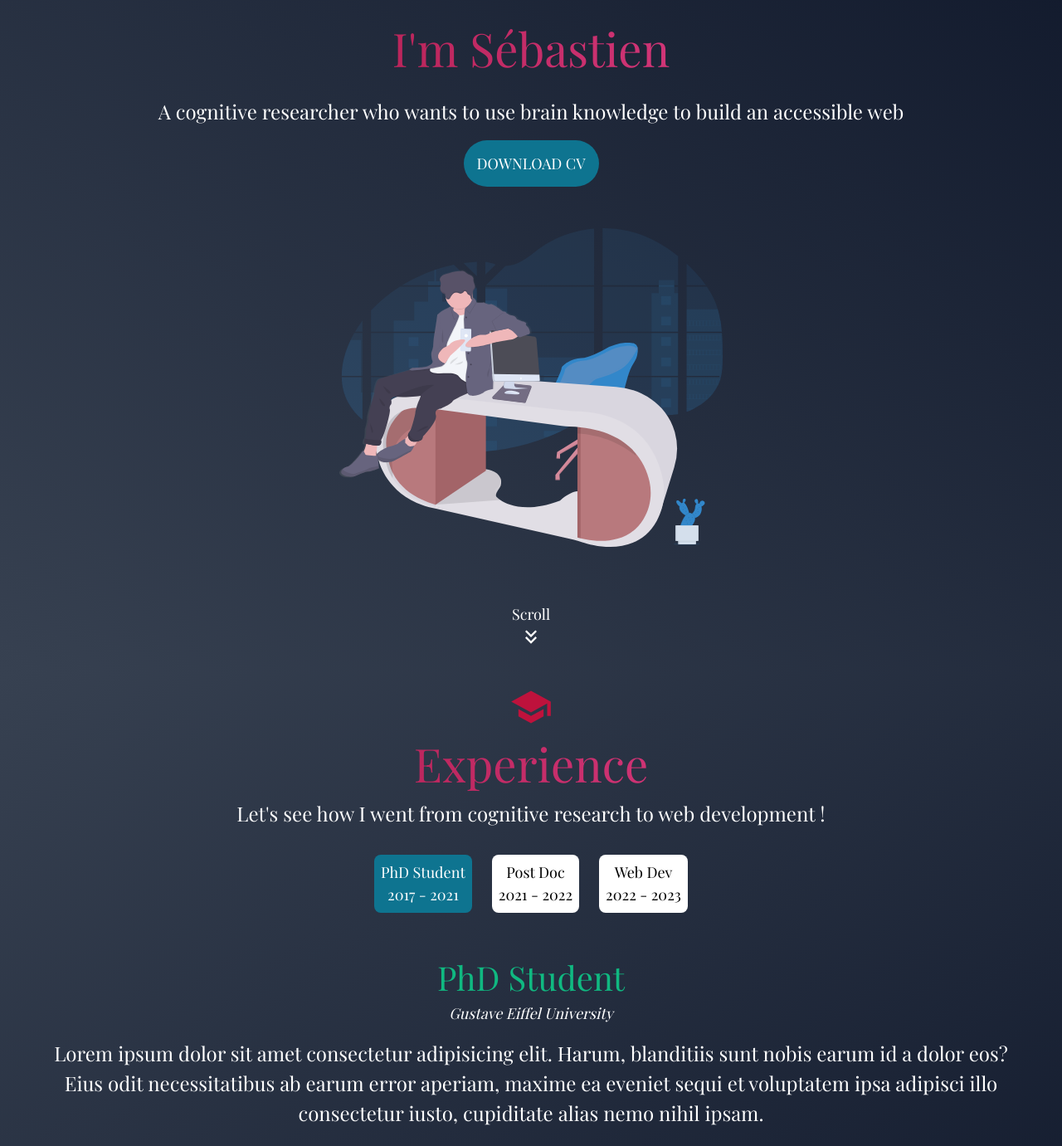
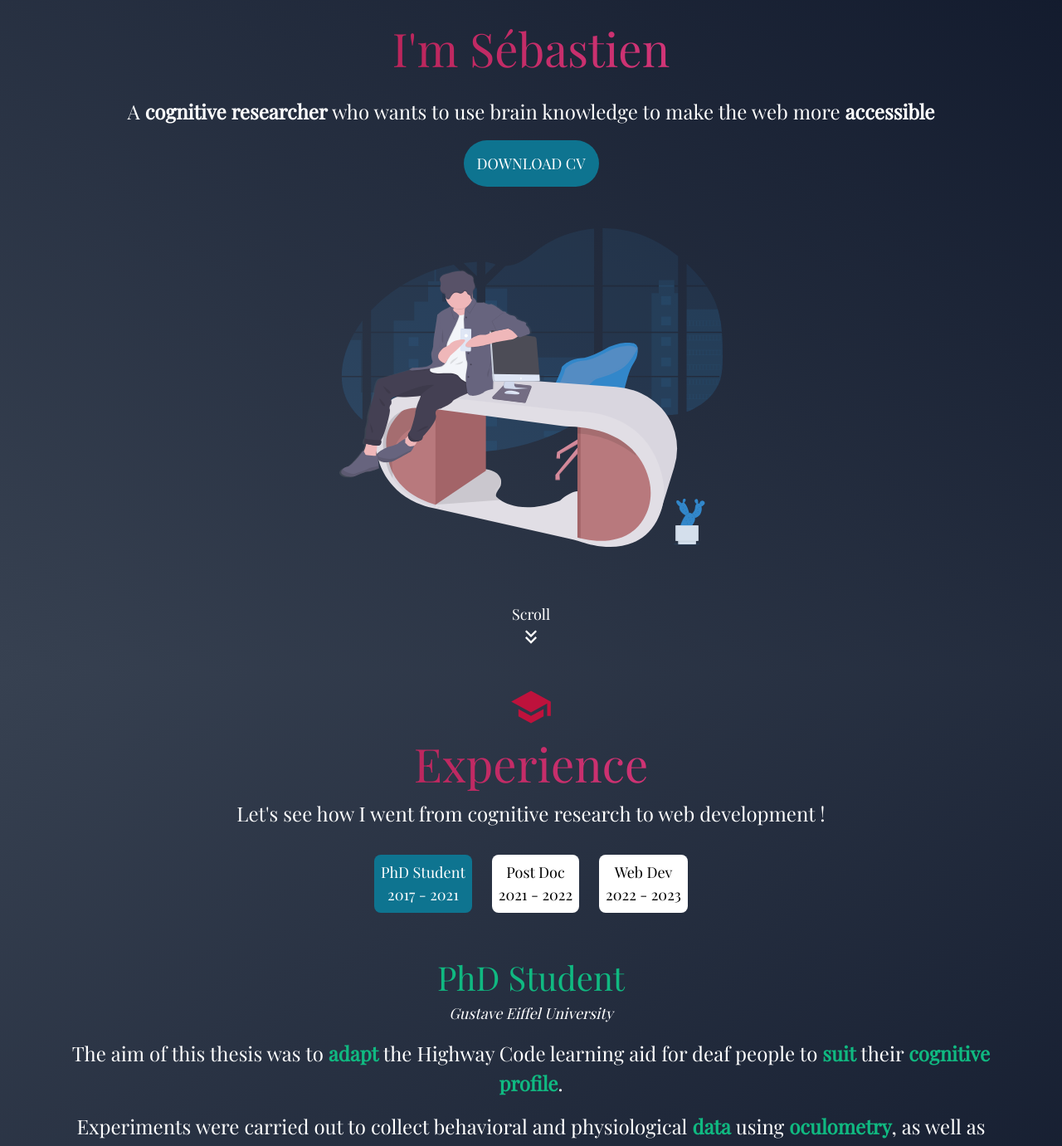
Before and after one commit to SebastienLaurentt/Portfolio-SL, a React (Vite) app: page / in a window 1280 px wide. Shown: the part 223-1604 px from the top of the page at 83% size. Built offline with nearby package versions, Linux system fonts and the light colour scheme.

Commit message:
content on experiments sections

```diff
--- a/src/sections/Experiences.tsx
+++ b/src/sections/Experiences.tsx
@@ -23,8 +23,13 @@ function Experiences() {
         <h3 className="mb-0">PhD Student</h3>
         <h4 className="">Gustave Eiffel University</h4>
         <p className="">
-          Lorem ipsum dolor sit amet consectetur adipisicing elit. Harum, blanditiis sunt nobis earum id a dolor eos? Eius odit necessitatibus ab earum error aperiam, maxime ea eveniet sequi et voluptatem ipsa adipisci illo consectetur iusto, cupiditate alias nemo nihil ipsam.
+        The aim of this thesis was to <strong className='text-emerald-500'>adapt</strong>  the Highway Code learning aid for deaf people to <strong className='text-emerald-500'>suit</strong> their <strong className='text-emerald-500'>cognitive profile</strong>.
         </p>
+        <p className="">
+        Experiments were carried out to collect behavioral and physiological <strong className='text-emerald-500'>data</strong> using <strong className='text-emerald-500'>oculometry</strong>, as well as <strong className='text-emerald-500'>brain</strong> activity.
+        </p>
+
+
         <img src={brainlogo} alt="An illustration of researchers doing brain research. (Copyright @ https://fr.freepik.com/vecteurs-libre/illustration-concept-chimie-du-cerveau_29654747.htm#&position=2&from_view=user)" className="mt-4 md:mt-8 h-48 md:h-80 mx-auto" />
       </div>
     );
@@ -34,8 +39,14 @@ function Experiences() {
         <h3 className="mb-0">Post Doc</h3>
         <h4 className="">Gustave Eiffel University</h4>
         <p className="">
-        Lorem ipsum dolor sit amet consectetur adipisicing elit. Harum, blanditiis sunt nobis earum id a dolor eos? Eius odit necessitatibus ab earum error aperiam, maxime ea eveniet sequi et voluptatem ipsa adipisci illo consectetur iusto, cupiditate alias nemo nihil ipsam.
+        This post-doctorate was linked to a <strong className='text-emerald-500'>European</strong> project to assess the <strong className='text-emerald-500'>acceptability</strong> of <strong className='text-emerald-500'>autonomous</strong> vehicles for young and elderly people.
         </p>
+        <p className="">
+        A <strong className='text-emerald-500'>driving</strong> simulator was used to immerse participants in various <strong className='text-emerald-500'>scenarios</strong> to gather their <strong className='text-emerald-500'>impressions</strong>.
+        </p>
+
+
+
         <img src={carlogo} alt="An illustration of an individual in a car without a steering wheel because it is an autonomous vehicle. (Copyright @ https://fr.freepik.com/vecteurs-libre/illustration-concept-voiture-autonome_19184615.htm#&position=1&from_view=user)" className="mt-4 md:mt-8 h-48 md:h-80 mx-auto" />
       </>
     );
@@ -45,7 +56,10 @@ function Experiences() {
         <h3 className="mb-0">Web Dev</h3>
         <h4 className="">O'Clock Company</h4>
         <p className="">
-        Lorem ipsum dolor sit amet consectetur adipisicing elit. Harum, blanditiis sunt nobis earum id a dolor eos? Eius odit necessitatibus ab earum error aperiam, maxime ea eveniet sequi et voluptatem ipsa adipisci illo consectetur iusto, cupiditate alias nemo nihil ipsam.
+        The goal of this training was to provide the necessary <strong className='text-emerald-500'>foundations</strong> for website development, teaching programming languages such as <strong className='text-emerald-500'>JavaScript</strong> or <strong className='text-emerald-500'>PHP</strong>.
+        </p>
+        <p className="">
+        A final project (<i>refer to <strong className='text-emerald-500'>Codit</strong>, see below</i>) was carried out over a duration of <strong className='text-emerald-500'>1 month</strong> to consolidate the knowledge acquired during the previous month.
         </p>
         <img src={computerlogo} alt="An illustration of a laptop used for programming. (Copyright @ https://fr.freepik.com/vecteurs-libre/illustration-concept-codage-main_21864184.htm#&position=0&from_view=user) " className="mt-4 md:mt-12 h-48 md:h-80 mx-auto" />
       </>
--- a/src/sections/Home.tsx
+++ b/src/sections/Home.tsx
@@ -19,8 +19,7 @@ function Home() {
           <h2 className="mb-4"> I'm Sébastien </h2>
           <p className="mb-8">
             {' '}
-            A cognitive researcher who wants to use brain knowledge to build an
-            accessible web{' '}
+            A <strong>cognitive researcher</strong>  who wants to use brain knowledge to make the web more <strong>accessible</strong> {' '}
           </p>
           <a
             className="text-white bg-cyan-700 text-md md:text-lg p-4 rounded-full"
--- a/src/styles/index.css
+++ b/src/styles/index.css
@@ -36,7 +36,7 @@
   }
 
   strong {
-    @apply font-semibold;
+    @apply font-bold;
   }
 
   li {
```
